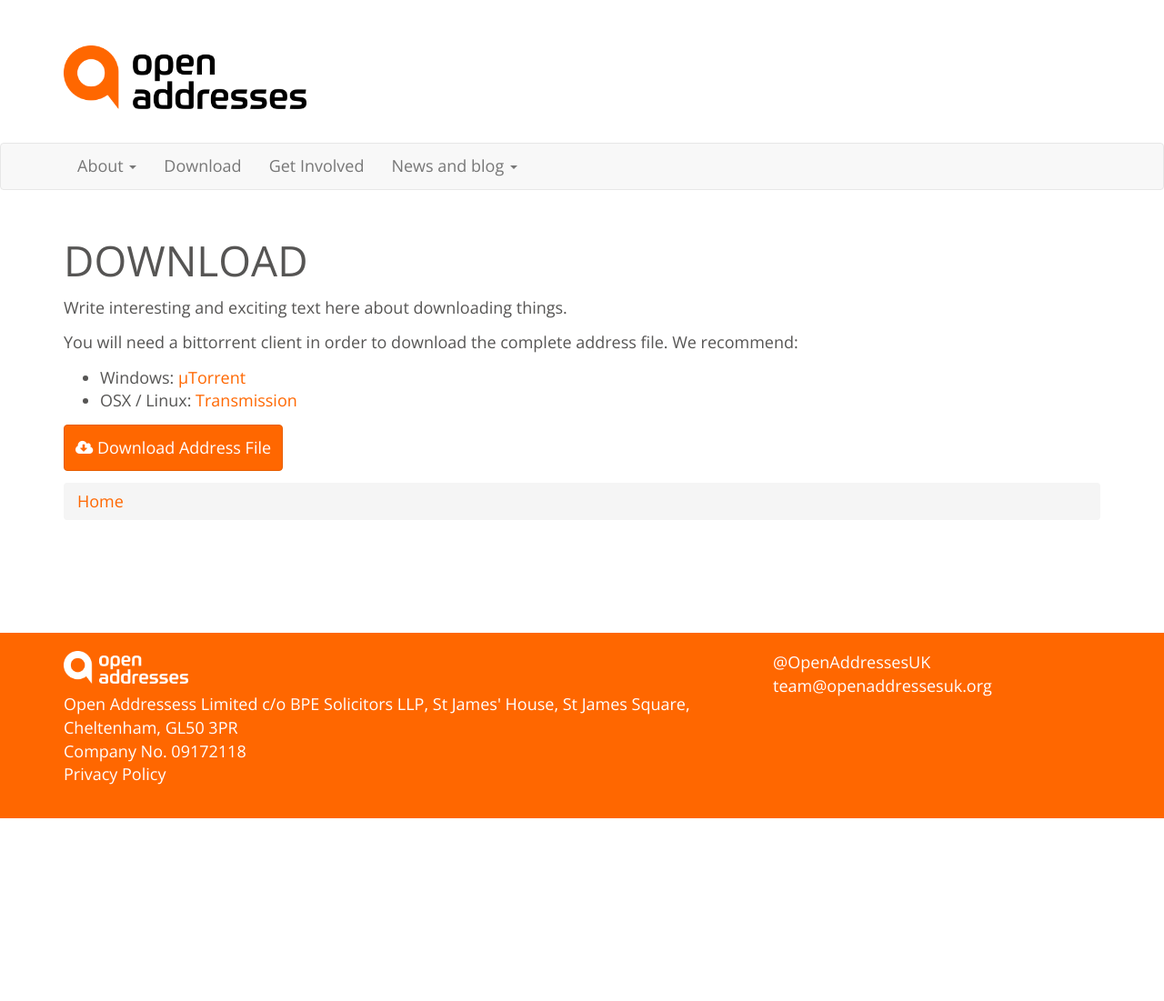
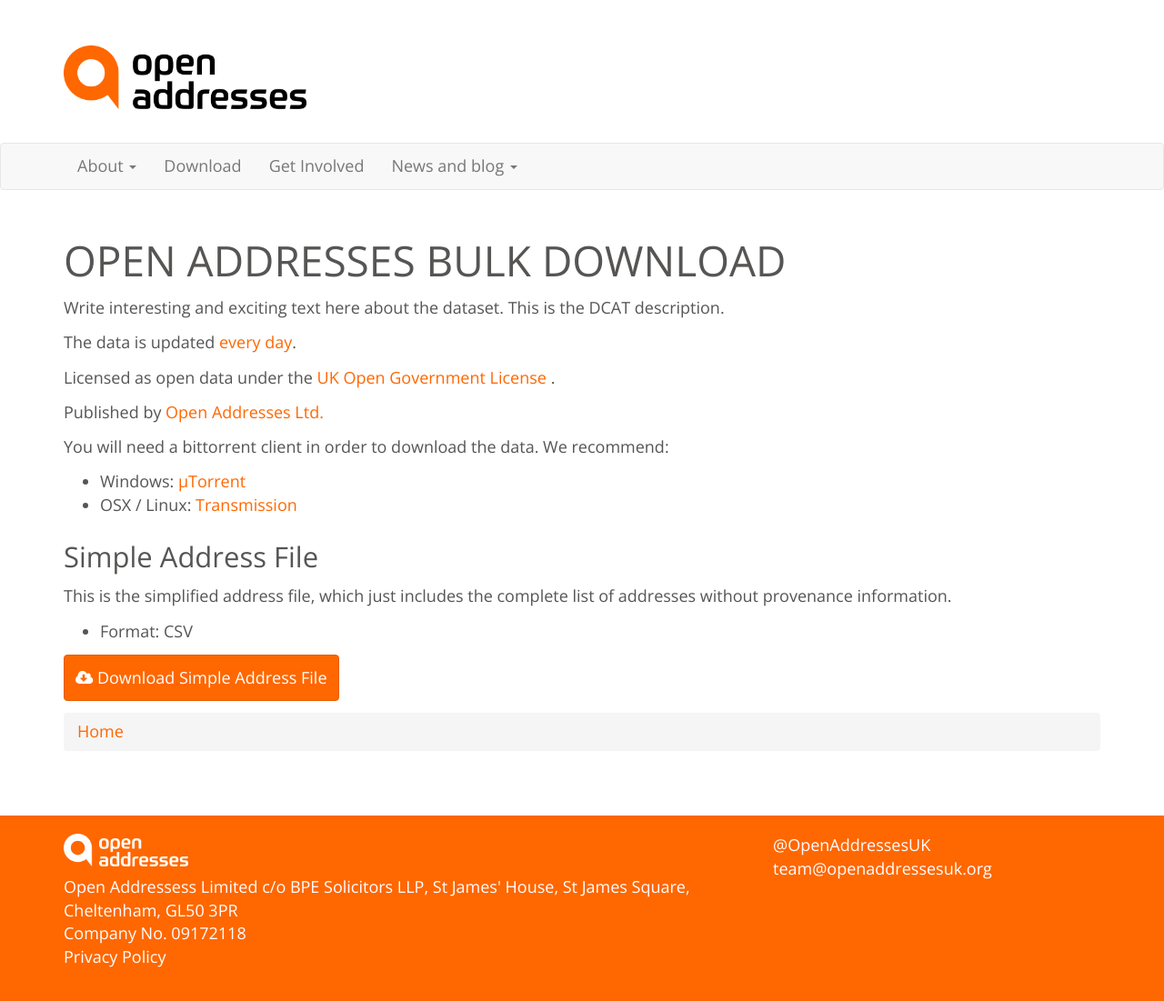
Before and after one commit to OpenAddressesUK/OLD_openaddressesuk.github.io, a Jekyll site: the page built from download.html, in a window 1280 px wide. Shown: the whole page at 91% size. Built offline with Jekyll 4.4.1, drawn with Linux system fonts in a browser that asks for light colours; nearby versions of some CDN libraries; before the commit the page ends 900 px from its top, so only the background shows below that.

Commit message:
add DCAT to download page

```diff
--- a/_layouts/container.html
+++ b/_layouts/container.html
@@ -1,5 +1,8 @@
 <!DOCTYPE html>
-<html lang="en">
+<html lang="en" prefix="dct: http://purl.org/dc/terms/
+                        rdf: http://www.w3.org/1999/02/22-rdf-syntax-ns#
+                        dcat: http://www.w3.org/ns/dcat#
+                        foaf: http://xmlns.com/foaf/0.1/">
   <head>
     <meta charset="utf-8">
     <meta http-equiv="X-UA-Compatible" content="IE=edge">
--- /dev/null
+++ b/_layouts/notitle.html
@@ -0,0 +1,13 @@
+---
+layout: container
+---
+
+{%include header.html%}
+{%include navigation.html%}
+
+<div class="container">
+  {{content}}
+  {% include breadcrumb.html %}
+</div>
+
+{%include footer.html%}
--- /dev/null
+++ b/download.html
@@ -0,0 +1,62 @@
+---
+title: Download
+layout: notitle
+---
+
+<div typeof="dcat:Dataset" resource="http://openaddressesuk.org{{page.url}}">
+
+  <h1 property="dct:title">Open Addresses Bulk Download</h1>
+
+  <p property="dct:description">
+    Write interesting and exciting text here about the dataset. This is the DCAT
+    description.
+  </p>
+
+  <p>
+    The data is updated
+    <a href="http://purl.org/linked-data/sdmx/2009/code#freq-D" property="dcat:accrualPeriodicity">every day</a>.
+  </p>
+
+  <p property="dct:license" resource="https://www.nationalarchives.gov.uk/doc/open-government-licence/version/2/">
+    Licensed as open data under the
+    <a href="https://www.nationalarchives.gov.uk/doc/open-government-licence/version/2/">
+      <span property="dct:title">UK Open Government License</span>
+    </a>.
+  </p>
+
+  <p property="dct:publisher" resource="http://openaddressesuk.org">
+    Published by
+    <a href="http://openaddressesuk.org" about="http://openaddressesuk.org" property="foaf:homepage">
+      <span property="foaf:name">Open Addresses Ltd.</span>
+    </a>
+  </p>
+
+  <p>
+    You will need a bittorrent client in order to download the data. We recommend:
+  </p>
+
+  <ul>
+    <li>Windows: <a href='http://www.utorrent.com/downloads/win'>&#181;Torrent</a></li>
+    <li>OSX / Linux: <a href='https://www.transmissionbt.com'>Transmission</a></li>
+  </ul>
+
+
+<div property='dcat:distribution' typeof='dcat:Distribution'>
+    <h3 property="dct:title">Simple Address File</h3>
+    <p property="dct:description">
+      This is the simplified address file, which just includes the complete list of addresses without provenance information.
+    </p>
+    <ul>
+      <li>Format: <span content='text/csv' property='dcat:mediaType'>CSV</span></li>
+    </ul>
+    <p>
+      <a class='btn btn-primary' href='{{site.download_link}}' property='dcat:accessURL'>
+        <i class='fa fa-cloud-download'></i>
+        Download Simple Address File
+      </a>
+    </p>
+</div>
+
+
+
+</div>
--- a/download.md
+++ /dev/null
@@ -1,15 +0,0 @@
----
-title: Download
----
-
-Write interesting and exciting text here about downloading things.
-
-You will need a bittorrent client in order to download the complete address file. We recommend:
-
-* Windows: [&#181;Torrent](http://www.utorrent.com/downloads/win)
-* OSX / Linux: [Transmission](https://www.transmissionbt.com)
-
-<a class='btn btn-primary' href='{{site.download_link}}'>
-  <i class='fa fa-cloud-download'></i>
-  Download Address File
-</a>
```
